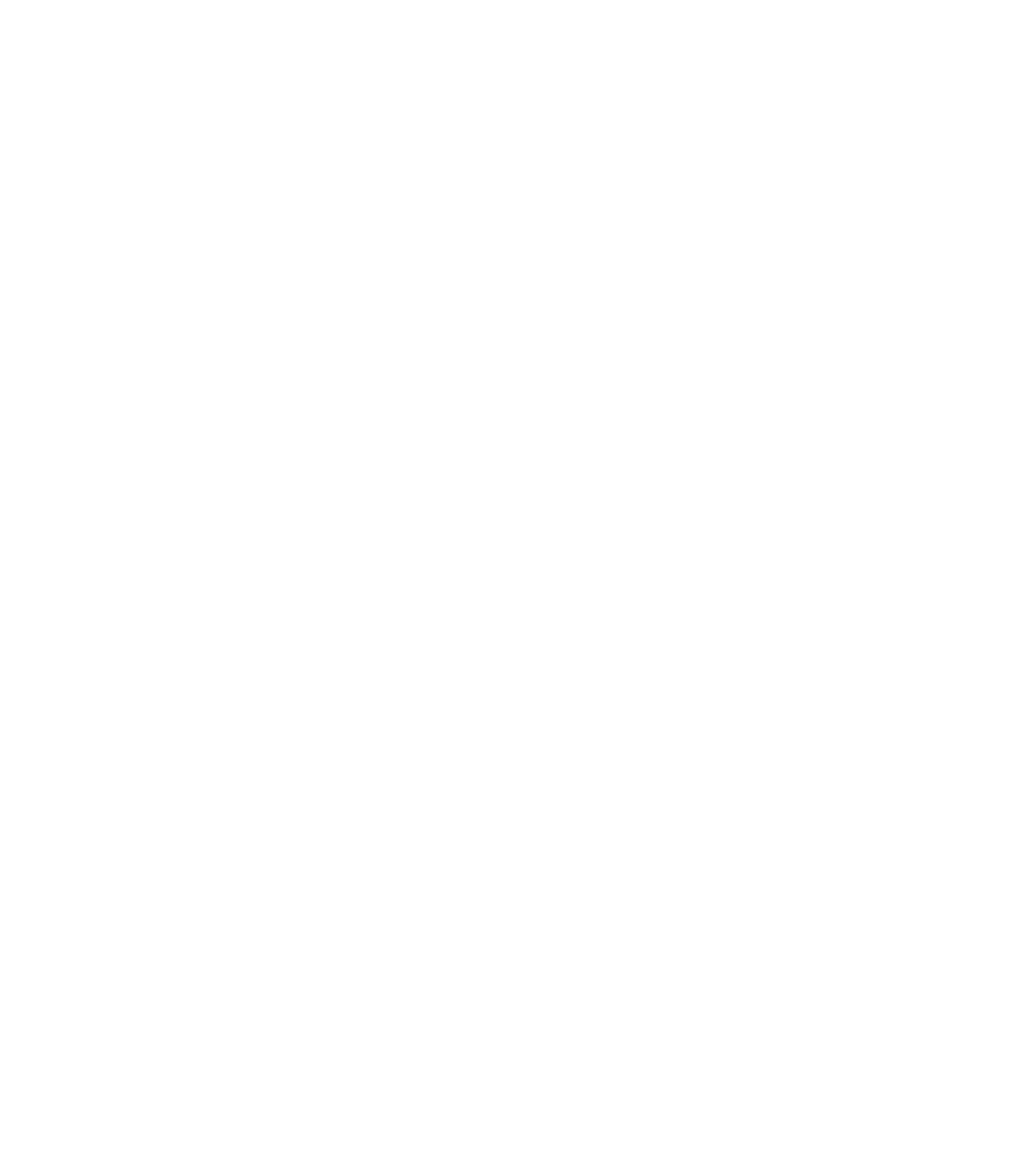
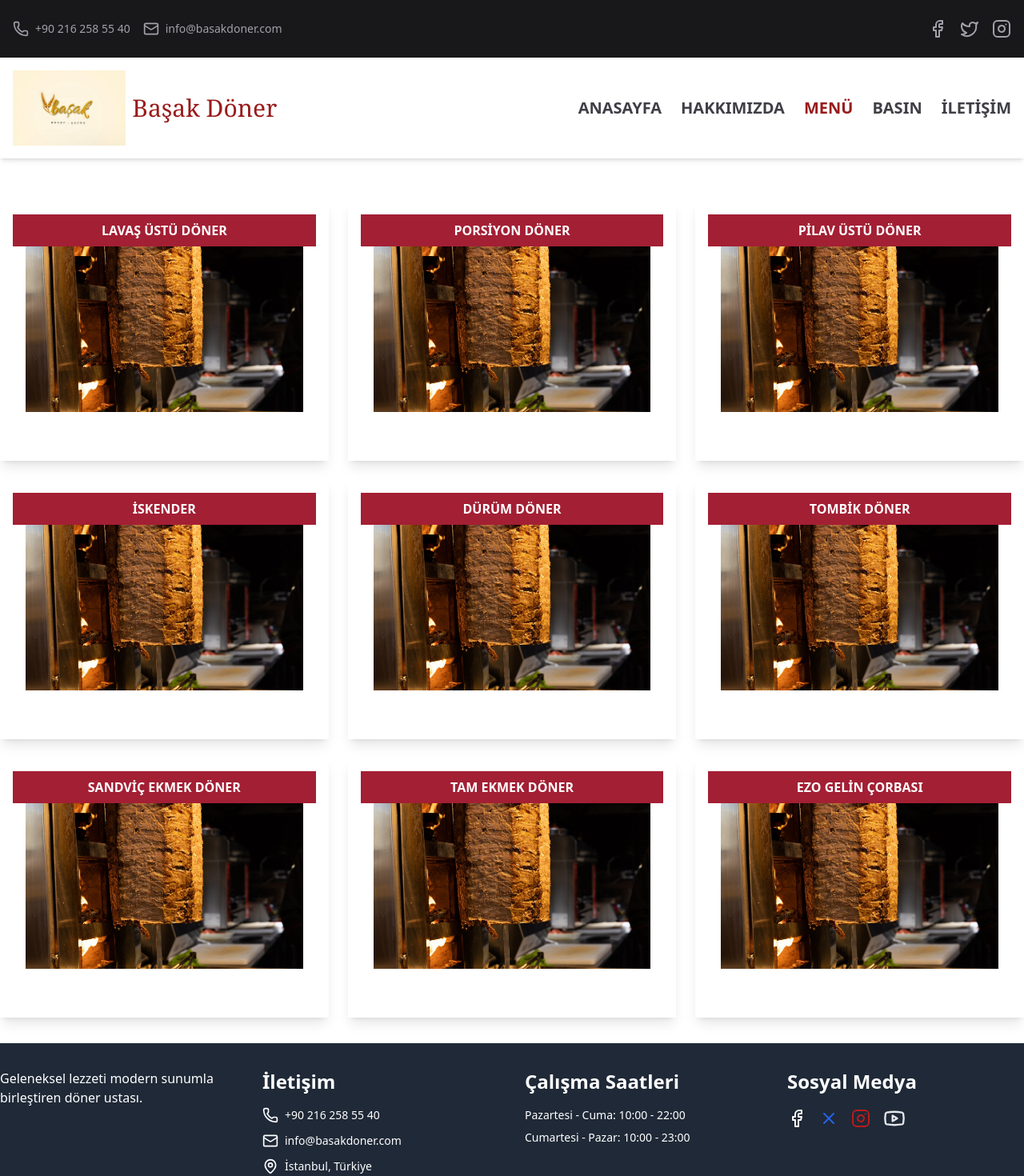
Before and after one commit to mustafafiliz/basakdoner-react, a React (Vite) app: page /menu in a window 1280 px wide. Before the commit this address had no page. Shown: the top 1470 px of the page at 80% size. Before the commit the page ends 800 px from the top, so only its background shows below. Built offline with nearby package versions, Linux system fonts and the light colour scheme.

Commit message:
feat: Hakkımızda,Menü Pages

```diff
--- a/src/App.tsx
+++ b/src/App.tsx
@@ -3,6 +3,8 @@ import Home from "./pages/Home";
 import RootLayout from "./layouts/RootLayout";
 import "slick-carousel/slick/slick.css";
 import "slick-carousel/slick/slick-theme.css";
+import About from "./pages/About";
+import Menu from "./pages/Menu";
 
 function App() {
   return (
@@ -11,6 +13,8 @@ function App() {
         <Route element={<RootLayout />}>
           <Route path="/" element={<Home />} />
           <Route path="/anasayfa" element={<Home />} />
+          <Route path="/hakkımızda" element={<About />} />
+          <Route path="/menu" element={<Menu />} />
         </Route>
       </Routes>
     </BrowserRouter>
--- a/src/components/Footer.tsx
+++ b/src/components/Footer.tsx
@@ -1,6 +1,15 @@
 import React from "react";
 import { Link } from "react-router-dom";
-import { Facebook, Instagram, X, Youtube } from "lucide-react";
+import {
+  Facebook,
+  Instagram,
+  Mail,
+  Map,
+  MapPin,
+  Phone,
+  X,
+  Youtube,
+} from "lucide-react";
 
 const Footer = () => {
   return (
@@ -24,15 +33,15 @@ const Footer = () => {
             <h3 className="text-white text-2xl font-semibold">İletişim</h3>
             <div className="flex flex-col gap-3 text-sm">
               <div className="flex items-center gap-2">
-                phone
+                <Phone className="h-5 w-5" />
                 <span>+90 216 258 55 40</span>
               </div>
               <div className="flex items-center gap-2">
-                mail
+                <Mail className="h-5 w-5" />
                 <span>info@basakdoner.com</span>
               </div>
               <div className="flex items-center gap-2">
-                map
+                <MapPin className="h-5 w-5" />
                 <span>İstanbul, Türkiye</span>
               </div>
             </div>
--- a/src/components/Header.tsx
+++ b/src/components/Header.tsx
@@ -20,10 +20,14 @@ const Header = () => {
   }, []);
 
   return (
-    <header className="fixed top-0 left-0 right-0 bg-white shadow-md z-50">
+    <header
+      className={`fixed top-0 left-0 right-0 shadow-md z-50 transition-all duration-300 ${
+        isScrolled ? "bg-white/60 backdrop-blur-sm" : "bg-white"
+      }`}
+    >
       <div
-        className={`w-full bg-zinc-900 text-zinc-400 py-6 px-4 transition-all duration-300 ${
-          isScrolled ? "h-0 py-0 opacity-0 overflow-hidden" : ""
+        className={`w-full bg-zinc-900 text-zinc-400  px-4 transition-all duration-300 ${
+          isScrolled ? "h-0 py-0 opacity-0 overflow-hidden" : "py-6"
         }`}
       >
         <div className="container mx-auto flex justify-between items-center text-sm">
@@ -52,8 +56,8 @@ const Header = () => {
       </div>
 
       <div
-        className={`bg-white transition-all duration-300 ${
-          isScrolled ? "bg-opacity-100 shadow-lg" : ""
+        className={`transition-all duration-300 ${
+          isScrolled ? "bg-white/70 backdrop-blur-sm" : "bg-white"
         }`}
       >
         <div className="container mx-auto py-4 px-4">
--- /dev/null
+++ b/src/components/MenuCard.tsx
@@ -0,0 +1,20 @@
+import React from "react";
+
+type Props = {
+  children: ReactNode;
+  className?: string;
+};
+
+export function MenuCard({ children, className = "" }: Props) {
+  return (
+    <div
+      className={`bg-white rounded-lg overflow-hidden shadow-lg ${className}`}
+    >
+      {children}
+    </div>
+  );
+}
+
+export function CardContent({ children, className = "" }: Props) {
+  return <div className={`p-4 ${className}`}>{children}</div>;
+}
--- a/src/components/Slick.tsx
+++ b/src/components/Slick.tsx
@@ -36,28 +36,28 @@ const SampleSlider: React.FC = () => {
           <img
             src="/images/döner.jpg"
             alt="Resim 1"
-            className="w-full h-[850px] object-cover rounded-lg"
+            className="w-full h-[490px] object-cover rounded-lg"
           />
         </div>
         <div className="relative">
           <img
             src="/images/restaurant1.jpg"
             alt="Resim 2"
-            className="w-full h-[850px] object-cover rounded-lg"
+            className="w-full h-[490px] object-cover rounded-lg"
           />
         </div>
         <div className="relative">
           <img
             src="/images/döner2.jpg"
             alt="Resim 3"
-            className="w-full h-[850px] object-cover rounded-lg"
+            className="w-full h-[490px] object-cover rounded-lg"
           />
         </div>
         <div className="relative">
           <img
             src="/images/döner3.jpg"
             alt="Resim 4"
-            className="w-full h-[850px] object-cover rounded-lg"
+            className="w-full h-[490px] object-cover rounded-lg"
           />
         </div>
       </Slider>
--- a/src/layouts/RootLayout.tsx
+++ b/src/layouts/RootLayout.tsx
@@ -6,7 +6,7 @@ const RootLayout = () => {
   return (
     <div className="flex flex-col min-h-screen">
       <Header />
-      <main className="flex-grow mt-[64px] mb-[64px]">
+      <main className="flex-grow mt-[220px] ">
         <Outlet />
       </main>
       <Footer />
--- /dev/null
+++ b/src/pages/About.tsx
@@ -0,0 +1,37 @@
+import React from "react";
+
+const About = () => {
+  return (
+    <div className="flex items-start justify-end pt-10 pr-40  h-screen w-full bg-[url('/images/arkaplan.jpg')] bg-cover bg-center bg-no-repeat ">
+      {/* <img
+        src="/images/döner2.jpg"
+        alt="döner"
+        className="w-[500px] h-[400px] object-cover rounded-lg"
+      /> */}
+      <div className="flex flex-col gap-4 mt-10">
+        <h3 className="text-black text-3xl leading-7 font-bold">BAŞAK DÖNER</h3>
+        <p className="text-gray-50 leading-7 text-xl font-bold max-w-[600px]">
+          Başak Döner olarak, lezzeti bir sanat olarak görüyoruz! Kuruluşumuzdan
+          bu yana, misafirlerimize en iyi döner deneyimini sunma tutkusuyla
+          çalışıyoruz. Tüm ürünlerimizi sevgi ve özenle hazırlıyor, her bir
+          porsiyonda kaliteyi ve tazeliği garanti ediyoruz. Geleneksel Türk
+          mutfağının vazgeçilmez lezzeti döneri, modern bir anlayışla yeniden
+          yorumluyoruz. Etlerimizi özenle seçiyor, doğal ve yerel ürünlerle
+          harmanlıyoruz. Kullandığımız özel baharat karışımları ve ustalarımızın
+          hünerli elleriyle hazırlanan dönerlerimiz, her ısırıkta unutulmaz bir
+          tat sunuyor. Başak Döner, yalnızca lezzet sunmakla kalmaz; aynı
+          zamanda müşteri memnuniyetini en önemli değer olarak görür. Sıcak,
+          samimi ve hijyenik bir ortamda sizlere hizmet etmekten mutluluk
+          duyuyoruz. Amacımız, her misafirimizin memnuniyetle mekânımızdan
+          ayrılmasıdır. Bugün bizi tercih eden yüzlerce mutlu müşterimizle
+          büyümeye devam ediyoruz. Lezzete olan bağlılığımızı sürdürerek, her
+          zaman daha iyisini hedefliyoruz. Başak Döner ailesine katıldığınız
+          için teşekkür ederiz. Gelin, birlikte bu eşsiz lezzet yolculuğuna
+          çıkalım!
+        </p>
+      </div>
+    </div>
+  );
+};
+
+export default About;
--- /dev/null
+++ b/src/pages/Menu.tsx
@@ -0,0 +1,74 @@
+import React from "react";
+import { CardContent } from "../components/MenuCard";
+
+const menuItems = [
+  {
+    title: "LAVAŞ ÜSTÜ DÖNER",
+    image: "/images/döner2.jpg",
+  },
+  {
+    title: "PORSİYON DÖNER",
+    image: "/images/döner2.jpg",
+  },
+  {
+    title: "PİLAV ÜSTÜ DÖNER",
+    image: "/images/döner2.jpg",
+  },
+  {
+    title: "İSKENDER",
+    image: "/images/döner2.jpg",
+  },
+  {
+    title: "DÜRÜM DÖNER",
+    image: "/images/döner2.jpg",
+  },
+  {
+    title: "TOMBİK DÖNER",
+    image: "/images/döner2.jpg",
+  },
+  {
+    title: "SANDVİÇ EKMEK DÖNER",
+    image: "/images/döner2.jpg",
+  },
+  {
+    title: "TAM EKMEK DÖNER",
+    image: "/images/döner2.jpg",
+  },
+  {
+    title: "EZO GELİN ÇORBASI",
+    image: "/images/döner2.jpg",
+  },
+];
+
+const Menu = () => {
+  return (
+    <div className="container mx-auto py-8">
+      <div className="grid grid-cols-1 md:grid-cols-2 lg:grid-cols-3 gap-6">
+        {menuItems.map((item, index) => (
+          <CardContent
+            key={index}
+            className="overflow-hidden border-none shadow-lg"
+          >
+            <div className="relative">
+              <div className="absolute top-0 left-0 right-0 z-10 bg-[#A31F34] text-white py-2 px-4 text-center font-semibold">
+                {item.title}
+              </div>
+              <CardContent className="p-0">
+                <div className="relative aspect-[4/3]">
+                  <img
+                    src={item.image}
+                    alt={item.title}
+                    className="object-cover"
+                    sizes="(max-width: 768px) 100vw, (max-width: 1200px) 50vw, 33vw"
+                  />
+                </div>
+              </CardContent>
+            </div>
+          </CardContent>
+        ))}
+      </div>
+    </div>
+  );
+};
+
+export default Menu;
```
Also changed, not shown: public/images/arkaplan.jpg (added).
